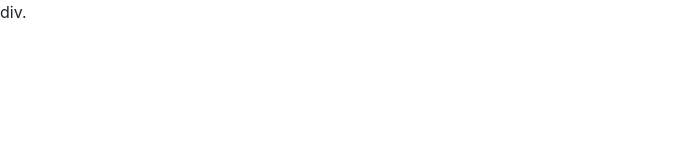
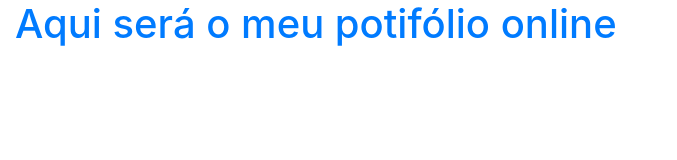
Before and after one commit to LucasAbrahaoGuimaraes/curriculo, a plain HTML site: page index.html in a window 1280 px wide. Shown: the whole page, without its empty margins (0-677 px from the left). Drawn offline with nearby package versions, Linux system fonts and the light colour scheme.

Commit message:
salvando

```diff
--- a/index.html
+++ b/index.html
@@ -1,5 +1,6 @@
 <!DOCTYPE html>
 <html lang="pt-br">
+
 <head>
     <meta charset="UTF-8">
     <meta http-equiv="X-UA-Compatible" content="IE=edge">
@@ -7,7 +8,19 @@
     <title>Meu potifólio</title>
     <link rel="stylesheet" href="assets/vendor/bootstrap/css/bootstrap.css">
 </head>
+
 <body>
-    div.
+    <div class="container-fluid">
+        <div class="row">
+            <div class="col-12">
+                <h1 class="text-primary">
+                    Aqui será o meu potifólio online
+
+                </h1>
+            </div>
+        </div>
+    </div>
+
 </body>
+
 </html>
```
